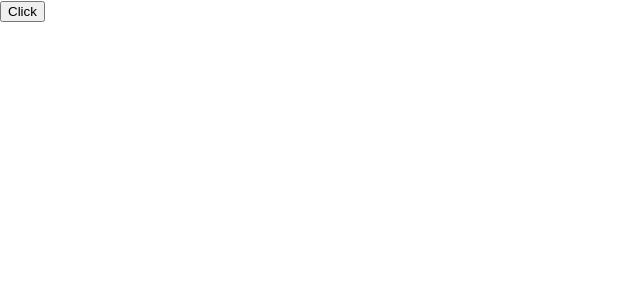
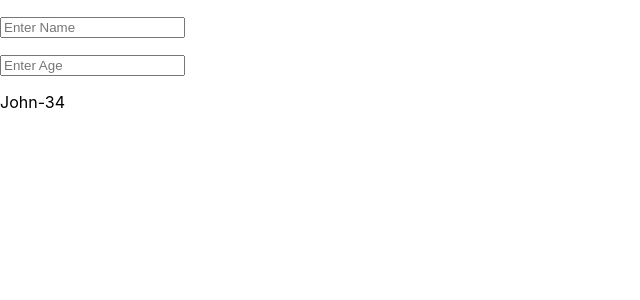
Before and after one commit to Ravali-u/myapp, a React (Create React App) app: page / in a window 1280 px wide. Shown: the top 300 px of the page, without its empty margins (0-640 px from the left). Built offline with nearby package versions, Linux system fonts and the light colour scheme.

Commit message:
modified changes

```diff
--- /dev/null
+++ b/src/App13.js
@@ -0,0 +1,37 @@
+import React from "react";
+import { useState, useEffect } from "react";
+export default function App13() {
+        const [student, setStudent] = useState({ name: "John", age: 34 });
+        console.log(Date());
+        return (
+          <>
+            <p>
+              <input
+                type="text"
+                onChange={(e) =>
+                  setStudent((prevState) => ({
+                    ...prevState,
+                    ...{ name: e.target.value },
+                  }))
+                }
+                placeholder="Enter Name"
+              ></input>
+            </p>
+            <p>
+              <input
+                type="text"
+                onChange={(e) =>
+                  setStudent((prevState) => ({
+                    ...prevState,
+                    ...{ age: e.target.value },
+                  }))
+                }
+                placeholder="Enter Age"
+              ></input>
+            </p>
+            <span>
+              {student.name}-{student.age}
+            </span>
+          </>
+        );
+      }
--- a/src/index.js
+++ b/src/index.js
@@ -1,7 +1,7 @@
 import React from 'react';
 import ReactDOM from 'react-dom/client';
 import './index.css';
-import App7 from './App7';
+import App13 from './App13';
 
 
 const root = ReactDOM.createRoot(document.getElementById('root'));
@@ -9,6 +9,6 @@ root.render(
   <React.StrictMode>
     {/* <App3 names={["John", "Cathy", "Mike"]}/> */}
    {/* <App3 students={{name:'John', age:23}}/> */}
-   <App7/>
+   <App13 />
   </React.StrictMode>
 );
```
Also changed, not shown: src/App10.js (added, +15 -0 lines), src/App11.js (added, +15 -0 lines), src/App12.js (added, +20 -0 lines), src/App8.js (added, +11 -0 lines), src/App9.js (added, +44 -0 lines), src/Child.js (added, +10 -0 lines), src/ExpComp.js (added, +10 -0 lines).
